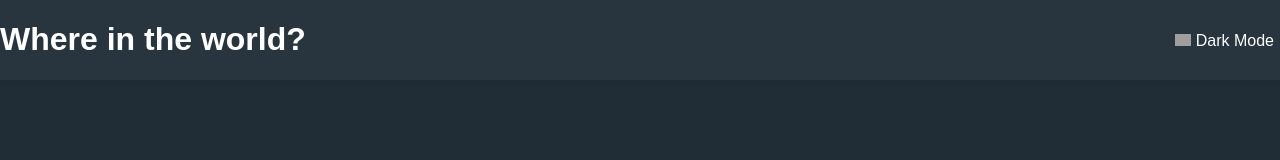
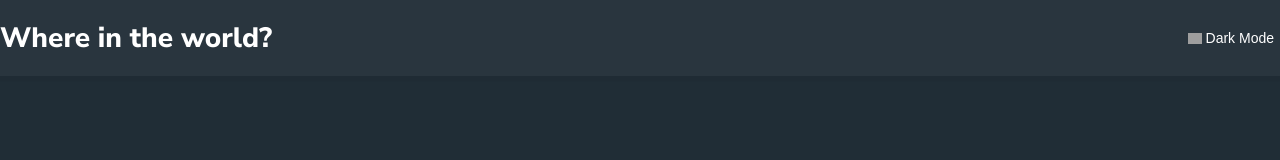
Before and after one commit to andresgrdn/flags-finder-proyect, a website: page src/header.html in a window 1280 px wide. Drawn offline with Linux system fonts and the light colour scheme; files that its build step writes are made by us from their sources; grey boxes are pictures that could not be loaded.

Commit message:
Added font family with variables

```diff
--- a/src/header.html
+++ b/src/header.html
@@ -7,6 +7,7 @@
   <meta name="viewport" content="width=device-width, initial-scale=1.0">
   <title>Document</title>
 
+  <link rel="stylesheet" href="src/styles/variables.css">
   <link rel="stylesheet" href="./styles/base.css">
   <style>
     /* no useful */
--- a/src/styles/base.css
+++ b/src/styles/base.css
@@ -1,3 +1,5 @@
+@import url('https://fonts.googleapis.com/css2?family=Nunito+Sans:wght@300;600;800&display=swap');
+
 * {
   box-sizing: border-box;
 }
@@ -12,8 +14,8 @@ html {
 }
 
 body {
-  font-family: sans-serif;
-  font-size: 16rem;
+  font-family: 'Nunito Sans', sans-serif;
+  font-size: var(--fz-normal);
 }
 
 img {
```
